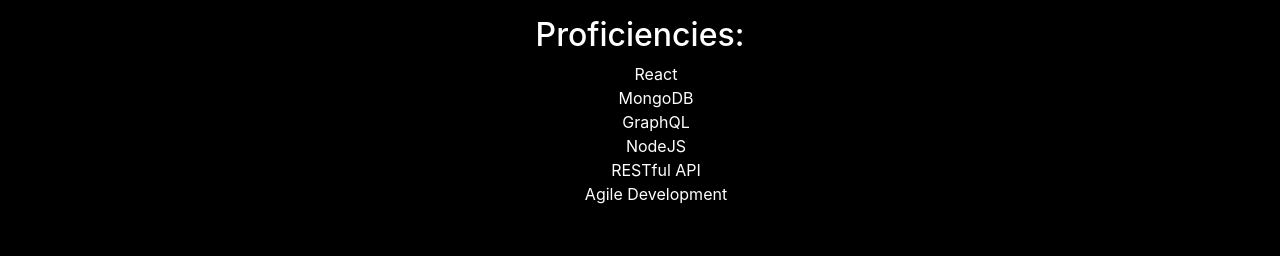
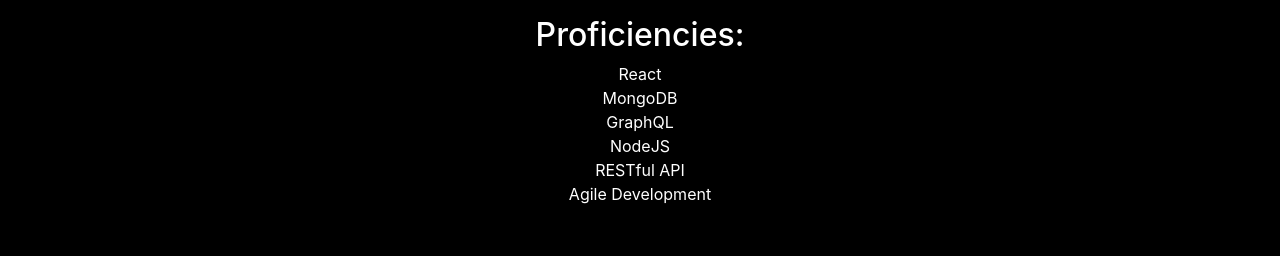
Before and after one commit to Wir3s/react-portfolio, a React (Create React App) app: page /resume in a window 1280 px wide. Shown: the part 176-432 px from the top of the page. Built offline with nearby package versions, Linux system fonts and the light colour scheme; what react-animations would draw is missing.

Commit message:
Fixed indent on skills list

```diff
--- a/src/pages/Resume.js
+++ b/src/pages/Resume.js
@@ -8,6 +8,7 @@ const styles = {
   },
   ul: {
     listStyleType: "none",
+    paddingLeft: '0px',
   },
 };
 
```
